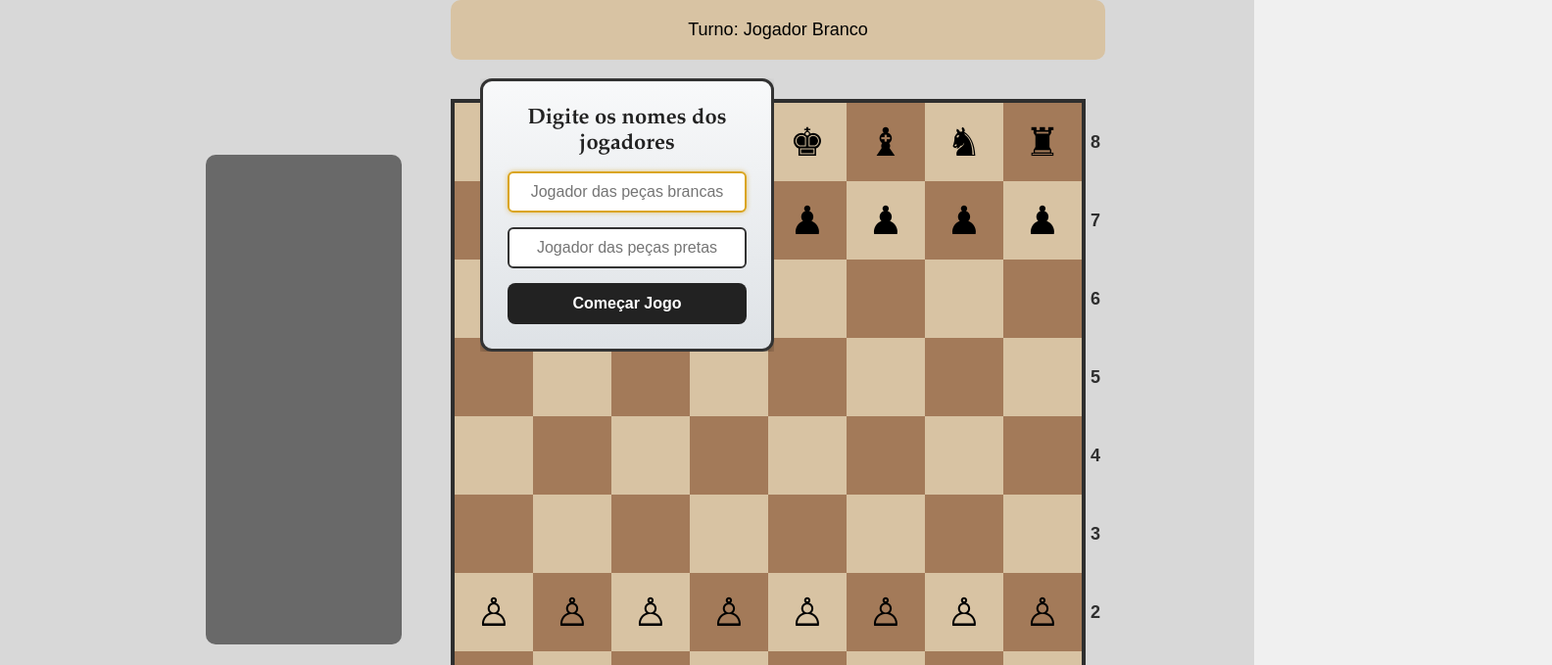
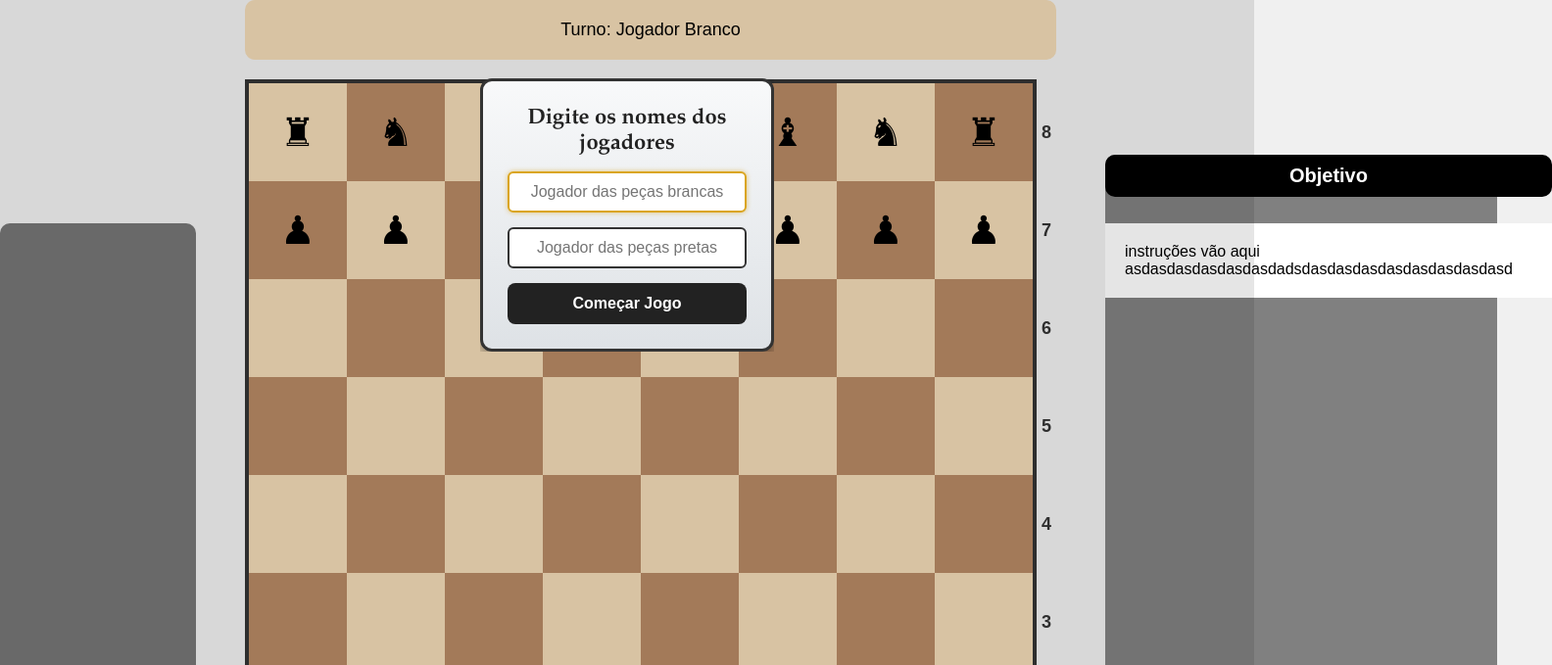
Before and after one commit to gabrielzerio/projeto-extensao, a plain HTML site: page index.html in a window 1280 px wide. Shown: the top 679 px of the page at 98% size, 1584 px wide, since content can reach past the window. Drawn offline with Linux system fonts and the light colour scheme.

Commit message:
janela para os tutoriais adicionadas

```diff
--- a/index.html
+++ b/index.html
@@ -9,6 +9,7 @@
 </head>
 
 <body>
+
   <div id="main-grid">
     <div class="dead-pieces">
       <div id="black-pieces"></div>
@@ -48,6 +49,15 @@
         </div>
       </div>
     </div> <!-- Fechando corretamente a div "chess-container" -->
+    <div class="right-window">
+      <div id="tutorial-window">
+        <p class="window-title">Objetivo</p>
+        <span class="tutorialw-content">
+          instruções vão aqui
+          asdasdasdasdasdasdadsdasdasdasdasdasdasdasdasd
+        </span>
+      </div>
+    </div>
   </div> <!-- Fechando corretamente a div "main-grid" -->
   <dialog id="promotion-modal" class="modal">
     <h2>Escolha uma peça para promoção</h2>
--- a/style.css
+++ b/style.css
@@ -13,14 +13,50 @@ body {
 #main-grid{
   display: grid;
   gap: 50px;
-  grid-template-columns:1fr 2fr;
+  grid-template-columns:1fr 1fr 1fr;
 }
 
 .chess-container {
   display: flex;
   width: fit-content;
-  gap: 40px;
+  gap: 20px;
   flex-direction: column;
+}
+
+.right-window{
+  visibility:visible;
+  display: flex;
+  flex-direction: column;
+  justify-content: center;
+  align-items: flex-start;
+}
+#tutorial-window{
+  display: grid;
+  grid-template-rows: 60px 1fr;
+  border-radius: 10px;
+  background-color: gray;
+  height:80vh ;
+  max-width: 400px;
+}
+#tutorial-window > p{
+  border-radius: 10px;
+  font-size: 20px;
+  padding: 10px;
+  height: max-content;
+  text-align: center;
+  color: white;
+  font-weight: bold;
+  background-color: black;
+
+}
+
+.tutorialw-content{
+  background-color: white;
+  margin: 10px;
+  width: 100%;
+  justify-self:center ;
+  padding: 20px;
+  height: fit-content;
 }
 
 #turn-info{
@@ -59,14 +95,14 @@ body {
 
 .chess-board {
   display: grid;
-  grid-template-columns: repeat(8, 80px);
-  grid-template-rows: repeat(8, 80px);
+  grid-template-columns: repeat(8, 100px);
+  grid-template-rows: repeat(8, 100px);
   border: 4px solid #333;
 }
 
 .chess-board div {
-  width: 80px;
-  height: 80px;
+  width: 100px;
+  height: 100px;
   display: flex;
   align-items: center;
   justify-content: center;
@@ -111,7 +147,7 @@ body {
 /* Coordenadas dos eixos X e Y */
 .y-coordinates {
   display: grid;
-  grid-template-rows: repeat(8, 80px);
+  grid-template-rows: repeat(8, 100px);
   margin-right: 5px;
   margin-left: 5px;
   font-size: 18px;
@@ -123,7 +159,7 @@ body {
 
 .x-coordinates {
   display: grid;
-  grid-template-columns: repeat(8, 80px);
+  grid-template-columns: repeat(8, 100px);
   margin-top: 5px;
   font-size: 18px;
   font-weight: bold;
```
